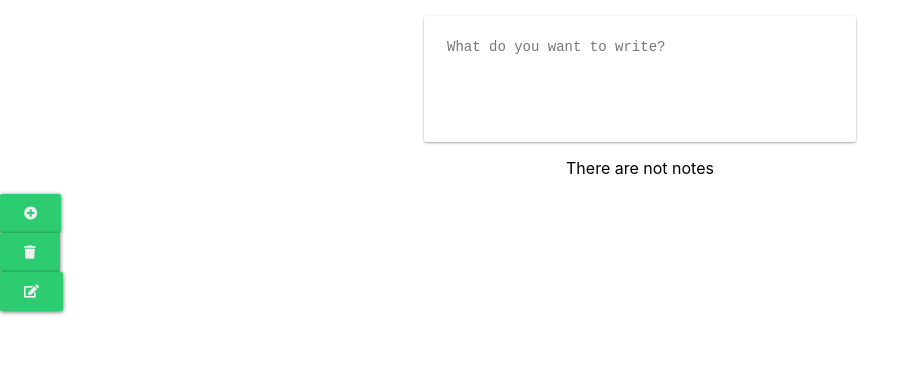
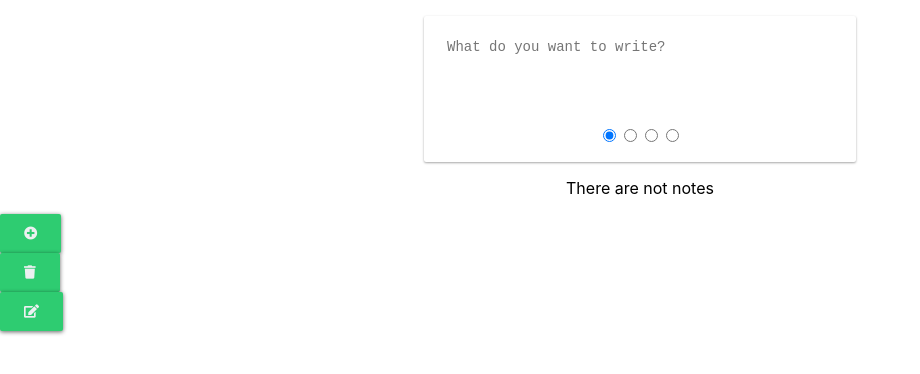
Before and after one commit to alex-alarcon/notes-app, a React (Create React App) app: page / in a window 1280 px wide. Shown: the top 374 px of the page, without its empty margins (0-920 px from the left). Built offline with nearby package versions, Linux system fonts and the light colour scheme.

Commit message:
Create Radio Component

```diff
--- a/src/components/NoteEditor/index.jsx
+++ b/src/components/NoteEditor/index.jsx
@@ -3,7 +3,11 @@ import { PropTypes } from 'prop-types';
 
 import './index.css';
 
-function NoteEditor({ note, handleChange }) {
+import RadioButton from '../Radio';
+
+import BGCOLORS from '../../constants/backgroundColors';
+
+function NoteEditor({ note, handleTextChange, handleRadioChange }) {
   return (
     <div className="NoteEditor">
       <textarea
@@ -11,8 +15,22 @@ function NoteEditor({ note, handleChange }) {
         rows={5}
         className="NoteEditor__Input"
         value={note.body}
-        onChange={handleChange}
+        onChange={handleTextChange}
       />
+      <div className="Radio__Container">
+        {Object.keys(BGCOLORS).map(color => {
+          const id = `radio-${BGCOLORS[color]}`;
+          return (
+            <RadioButton
+              id={id}
+              value={BGCOLORS[color]}
+              checked={note.color === BGCOLORS[color]}
+              handleChange={handleRadioChange}
+              key={id}
+            />
+          );
+        })}
+      </div>
     </div>
   );
 }
@@ -22,7 +40,8 @@ NoteEditor.propTypes = {
     id: PropTypes.number,
     body: PropTypes.string
   }),
-  handleChange: PropTypes.func
+  handleTextChange: PropTypes.func,
+  handleRadioChange: PropTypes.func
 };
 
 NoteEditor.defaultProps = {
@@ -30,7 +49,8 @@ NoteEditor.defaultProps = {
     id: +new Date(),
     body: ''
   },
-  handleChange() {}
+  handleTextChange() {},
+  handleRadioChange() {}
 };
 
 export default NoteEditor;
--- /dev/null
+++ b/src/components/Radio/index.jsx
@@ -0,0 +1,35 @@
+import React from 'react';
+import { PropTypes } from 'prop-types';
+
+import './index.css';
+
+function RadioButton({ id, value, checked, handleChange }) {
+  return (
+    <React.Fragment>
+      <label className="Radio__Label" htmlFor={value}>
+        <input
+          id={id}
+          className="Radio"
+          type="radio"
+          value={value}
+          checked={checked}
+          onChange={handleChange}
+        />
+      </label>
+    </React.Fragment>
+  );
+}
+
+RadioButton.propTypes = {
+  id: PropTypes.string.isRequired,
+  value: PropTypes.oneOfType([PropTypes.string, PropTypes.number]).isRequired,
+  checked: PropTypes.bool,
+  handleChange: PropTypes.func
+};
+
+RadioButton.defaultProps = {
+  checked: false,
+  handleChange() {}
+};
+
+export default RadioButton;
--- /dev/null
+++ b/src/constants/backgroundColors.js
@@ -0,0 +1,6 @@
+export default {
+  BG_YELLOW: 'bg-yellow',
+  BG_GREEN: 'bg-green',
+  BG_BLUE: 'bg-blue',
+  BG_RED: 'bg-red'
+};
--- a/src/containers/App/index.jsx
+++ b/src/containers/App/index.jsx
@@ -4,6 +4,8 @@ import randomWords from 'random-words';
 import './index.css';
 
 import { NotesContext } from '../../store/notesContext';
+
+import BGCOLORS from '../../constants/backgroundColors';
 
 import NoteList from '../../components/NoteList';
 import IconButton from '../../components/IconButton';
@@ -16,12 +18,21 @@ function App() {
     removeNote,
     editNote
   } = useContext(NotesContext);
-  const [state, setState] = useState({ note: {} });
+  const [state, setState] = useState({
+    note: { body: '', color: BGCOLORS.BG_YELLOW }
+  });
   return (
     <div className="App">
       <NoteEditor
         note={state.note}
-        handleChange={event => setState({ note: { body: event.target.value } })}
+        handleTextChange={event =>
+          setState({ note: { ...state.note, body: event.target.value } })
+        }
+        handleRadioChange={event =>
+          setState({
+            note: { ...state.note, color: event.target.value }
+          })
+        }
       />
       <NoteList notes={notes} />
       <IconButton
```
Also changed, not shown: src/components/Radio/index.css (added).
